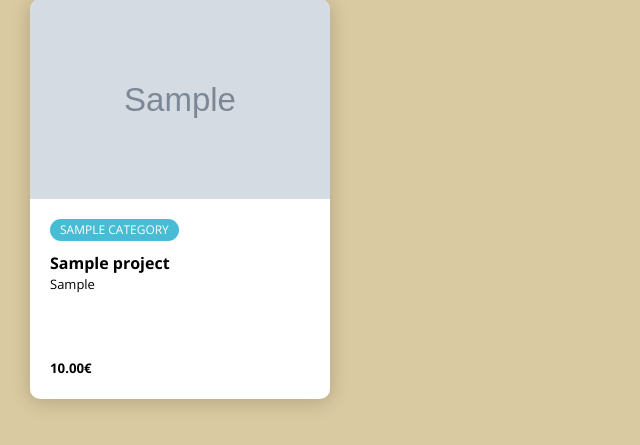
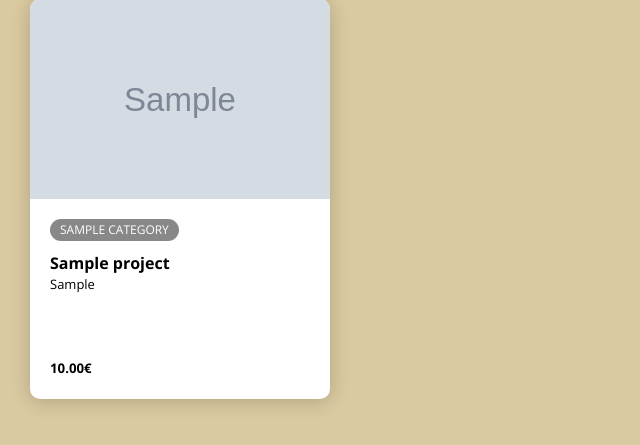
Before and after one commit to Pykix/sidesk, a Django app: page /projects/ in a window 1280 px wide. Shown: the part 140-585 px from the top of the page, without its empty margins (0-640 px from the left). Run offline with Django 3.2, Linux system fonts and the light colour scheme; tables that the repository leaves empty hold one stand-in row (values such as "Sample post"); grey boxes marked "Sample" are stand-in pictures; parts of the project's set-up code (start-up, migrations or seed data) failed here and were passed over; some libraries are stand-ins or nearby versions.

Commit message:
feat(css): add color for each categories

```diff
--- a/app/projects/models.py
+++ b/app/projects/models.py
@@ -1,12 +1,9 @@
-from distutils.command.upload import upload
-from operator import mod
 from pathlib import Path
 
 from ckeditor.fields import RichTextField
 from django.conf import settings
 from django.contrib.auth import get_user_model
 from django.db import models
-from django.forms import ImageField
 from django.urls import reverse
 from django.utils.text import slugify
 
@@ -22,6 +19,7 @@ class Category(models.Model):
     abbreviated = models.CharField(
         "Clé", max_length=4, unique=True, help_text="4 caractère max"
     )
+    color = models.CharField(max_length=7, default="#FFFFFF")
 
     def save(self, *args, **kwargs):
         self.abbreviated = self.abbreviated.upper()
--- a/app/static/css/style.css
+++ b/app/static/css/style.css
@@ -127,8 +127,7 @@ body {
     min-height: 200px;
 }
 
-.tag {
-    background: #cccccc;
+.category {
     border-radius: 50px;
     font-size: 12px;
     margin: 0;
@@ -138,17 +137,7 @@ body {
     margin-bottom: 10px;
 }
 
-.tag-teal {
-    background-color: #47bcd4;
-}
 
-.tag-purple {
-    background-color: #5e76bf;
-}
-
-.tag-pink {
-    background-color: #cd5b9f;
-}
 
 .card-body p {
     font-size: 13px;
--- a/app/templates/projects/project_list.html
+++ b/app/templates/projects/project_list.html
@@ -16,7 +16,7 @@
             <img src="{{project.images.all.0.image.url}}" alt="{{project.images.all.0.alt}}" />
           </div>
           <div class="card-body">
-            <span class="tag tag-teal">{{project.category}}</span>
+            <span style="background-color:{{project.category.color}};" class="category">{{project.category}}</span>
             <h4>
               {{project.name}}
             </h4>
```
Also changed, not shown: app/projects/migrations/0015_category_color_alter_order_bill_number.py (added).
